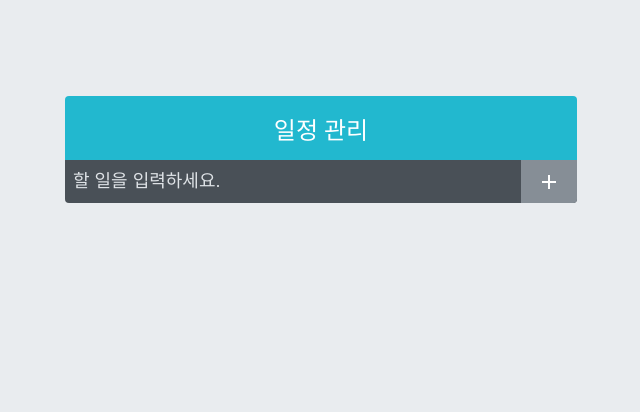
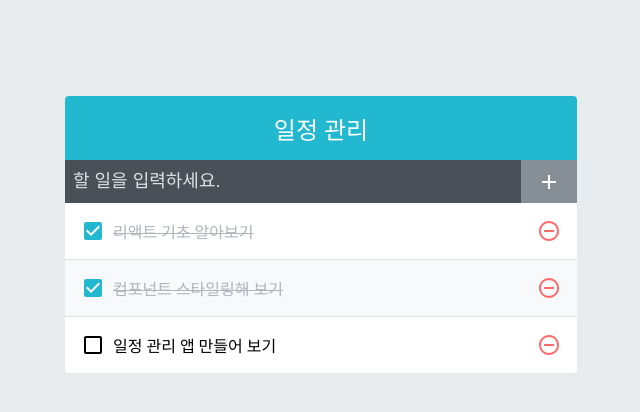
Before and after one commit to honaseung/todo-app, a React (Create React App) app: page / in a window 1280 px wide. Shown: the top 412 px of the page, without its empty margins (319-959 px from the left). Built offline with nearby package versions, Linux system fonts and the light colour scheme.

Commit message:
create TodoList and TodoListItem

```diff
--- a/src/App.js
+++ b/src/App.js
@@ -1,10 +1,31 @@
+import TodoTemplate from './components/TodoTemplate';
 import TodoInsert from './components/TodoInsert';
-import TodoTemplate from './components/TodoTemplate';
+import TodoList from './components/TodoList';
+import { useState } from 'react';
 
 const App = () => {
+  const [todos, setTodos] = useState([
+    {
+      id: 1,
+      text: '리액트 기초 알아보기',
+      checked: true,
+    },
+    {
+      id: 2,
+      text: '컴포넌트 스타일링해 보기',
+      checked: true,
+    },
+    {
+      id: 3,
+      text: '일정 관리 앱 만들어 보기',
+      checked: false,
+    },
+  ]);
+
   return (
     <TodoTemplate>
       <TodoInsert />
+      <TodoList todos={todos} />
     </TodoTemplate>
   );
 };
--- /dev/null
+++ b/src/components/TodoList.js
@@ -0,0 +1,15 @@
+import TodoListItem from './TodoListItem';
+
+const TodoList = ({ todos }) => {
+  return (
+    <>
+      <div className="TodoList">
+        {todos.map((todo) => (
+          <TodoListItem key={todo.id} todo={todo} />
+        ))}
+      </div>
+    </>
+  );
+};
+
+export default TodoList;
--- /dev/null
+++ b/src/components/TodoListItem.js
@@ -0,0 +1,26 @@
+import {
+  MdCheckBoxOutlineBlank,
+  MdCheckBox,
+  MdRemoveCircleOutline,
+} from 'react-icons/md';
+import '../style/TodoListItem.scss';
+import classNames from '../../node_modules/classnames/index';
+
+const TodoListItem = ({ todo }) => {
+  const { text, checked } = todo;
+  return (
+    <>
+      <div className="TodoListItem">
+        <div className={classNames('checkbox', { checked })}>
+          {checked ? <MdCheckBox /> : <MdCheckBoxOutlineBlank />}
+          <div className="text">{text}</div>
+        </div>
+        <div className="remove">
+          <MdRemoveCircleOutline />
+        </div>
+      </div>
+    </>
+  );
+};
+
+export default TodoListItem;
--- /dev/null
+++ b/src/style/TodoList.scss
@@ -0,0 +1,5 @@
+.TodoList {
+  min-height: 320px;
+  max-height: 513px;
+  overflow-y: auto;
+}
--- /dev/null
+++ b/src/style/TodoListItem.scss
@@ -0,0 +1,44 @@
+.TodoListItem {
+  padding: 1rem;
+  display: flex;
+  align-items: center;
+  &:nth-child(even) {
+    background: #f8f9fa;
+  }
+
+  .checkbox {
+    cursor: pointer;
+    flex: 1;
+    display: flex;
+    align-items: center;
+    svg {
+      font-size: 1.5rem;
+    }
+    .text {
+      margin-left: 0.5rem;
+      flex: 1;
+    }
+    &.checked {
+      svg {
+        color: #22b8cf;
+      }
+      .text {
+        color: #adb5bd;
+        text-decoration: line-through;
+      }
+    }
+  }
+
+  .remove {
+    display: flex;
+    align-items: center;
+    font-size: 1.5rem;
+    color: #ff6b6b;
+    &:hover {
+      color: #ff8787;
+    }
+  }
+  & + & {
+    border-top: 1px solid #dee2e6;
+  }
+}
```
